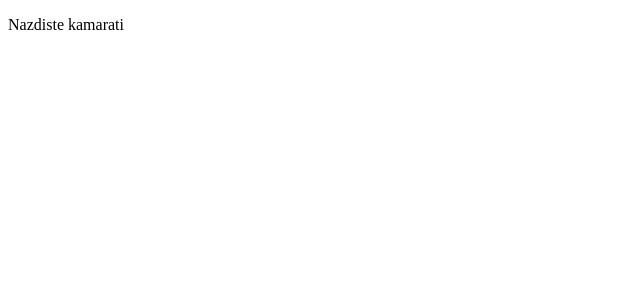
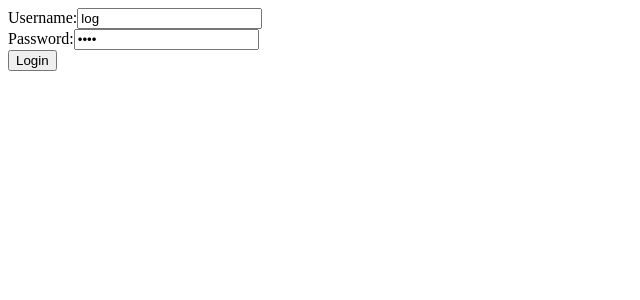
Before and after one commit to NicolasMacak/ActivityRegistrator.FE, an Angular app: page / in a window 1280 px wide. Shown: the top 300 px of the page, without its empty margins (0-640 px from the left). Built offline with nearby package versions, Linux system fonts and the light colour scheme.

Commit message:
login component

```diff
--- /dev/null
+++ b/src/app/features/login/auth.service.ts
@@ -0,0 +1,11 @@
+import { Injectable } from "@angular/core";
+
+@Injectable({
+    providedIn: 'root'
+})
+export class AuthService{
+    login(username: string, password: string): boolean {
+        console.log(username, password);
+        return username != null;
+    }
+}
--- /dev/null
+++ b/src/app/features/login/login.component.html
@@ -0,0 +1,12 @@
+<!-- [(ngModel)]="email" -->
+<form (ngSubmit)="loginByGoole()">
+     <div>
+        <label for="username">Username:</label>
+        <input type="text" id="email" [value]="email"  name="username" required>
+    </div>
+    <div>
+        <label for="password">Password:</label>
+        <input type="password" id="password" [value] ="password" name="password" required>
+    </div>
+     <button type="submit">Login</button>
+</form>
--- a/src/app/login.component.ts
+++ b/src/app/features/login/login.component.ts
@@ -1,5 +1,6 @@
 import { Component } from "@angular/core";
 import { RouterOutlet } from "@angular/router";
+import { AuthService } from "./auth.service";
 
 @Component({
     selector: 'login',
@@ -9,5 +10,14 @@ import { RouterOutlet } from "@angular/router";
     styleUrl: './login.component.scss'
 })
 export class LoginComponent{
+    constructor(private authService: AuthService) {}
+
+    email: string = 'log';
+    password: string = 'pass';
+
+    loginByGoole(){
+        this.authService.login("babka", "dedko");
+    }
+
     title = 'Login'
 }
--- a/src/app/login.component.html
+++ /dev/null
@@ -1,3 +0,0 @@
-<p>
-    Nazdiste kamarati
-</p>
--- a/src/main.server.ts
+++ b/src/main.server.ts
@@ -3,7 +3,7 @@ import { AppComponent } from './app/app.component';
 import { config } from './app/app.config.server';
 
 // mine
-import { LoginComponent } from './app/login.component';
+import { LoginComponent } from './app/features/login/login.component';
 
 // const bootstrap = () => bootstrapApplication(AppComponent, config);
 const bootstrap = () => bootstrapApplication(LoginComponent, config);
--- a/src/main.ts
+++ b/src/main.ts
@@ -2,7 +2,7 @@ import { bootstrapApplication } from '@angular/platform-browser';
 import { appConfig } from './app/app.config';
 import { AppComponent } from './app/app.component';
 
-import { LoginComponent } from './app/login.component';
+import { LoginComponent } from './app/features/login/login.component';
 
 bootstrapApplication(LoginComponent, appConfig)
   .catch((err) => console.error(err));
```
Also changed, not shown: src/app/features/login/login.component.scss (added).
